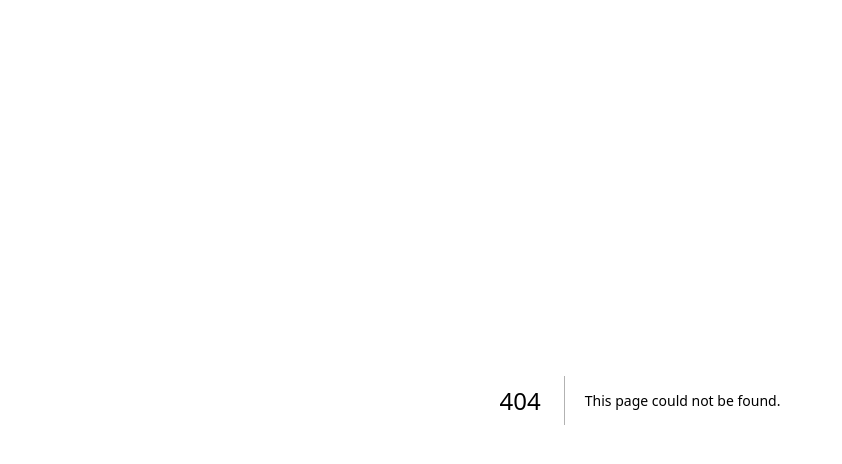
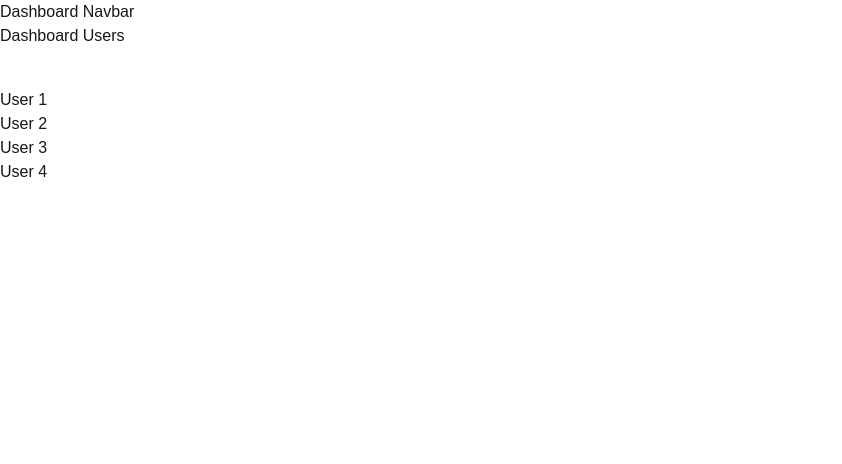
Before and after one commit to sundaram26/next-js-16, a Next.js app: page /dashboard/users in a window 1280 px wide. Before the commit this address had no page. Shown: the top 464 px of the page, without its empty margins (0-842 px from the left). Built offline with nearby package versions, Linux system fonts and the light colour scheme.

Commit message:
Theory part done

```diff
--- a/next.config.ts
+++ b/next.config.ts
@@ -2,6 +2,7 @@ import type { NextConfig } from "next";
 
 const nextConfig: NextConfig = {
   /* config options here */
+  reactCompiler: true,
   experimental: {
     turbopackFileSystemCacheForDev: true,
   },
--- a/package.json
+++ b/package.json
@@ -20,6 +20,7 @@
     "@types/node": "^20",
     "@types/react": "^19",
     "@types/react-dom": "^19",
+    "babel-plugin-react-compiler": "^1.0.0",
     "tailwindcss": "^4",
     "typescript": "^5"
   }
--- /dev/null
+++ b/src/app/(dashboard)/dashboard/analytics/page.tsx
@@ -0,0 +1,8 @@
+
+const Analytics = () => {
+  return (
+    <div>Analytics</div>
+  )
+}
+
+export default Analytics
--- /dev/null
+++ b/src/app/(dashboard)/dashboard/users/[id]/page.tsx
@@ -0,0 +1,9 @@
+
+const UserDetails = async ({ params }: { params: Promise<{ id: string }> }) => {
+    const { id } = await params;
+    return (
+        <div>Showing details for user {id}</div>
+    )
+}
+
+export default UserDetails
--- /dev/null
+++ b/src/app/(dashboard)/dashboard/users/page.tsx
@@ -0,0 +1,17 @@
+import Link from "next/link"
+
+const Users = () => {
+    return (
+        <div>
+            <h1>Dashboard Users</h1>
+            <ul className = "mt-10">
+                <li><Link href="/dashboard/users/1">User 1</Link></li>
+                <li><Link href="/dashboard/users/2">User 2</Link></li>
+                <li><Link href="/dashboard/users/3">User 3</Link></li>
+                <li><Link href="/dashboard/users/4">User 4</Link></li>
+            </ul>
+        </div>
+    )
+}
+
+export default Users
--- /dev/null
+++ b/src/app/(dashboard)/layout.tsx
@@ -0,0 +1,11 @@
+
+const Layout = ({ children }: { children: React.ReactNode }) => {
+    return (
+        <div>
+            <p>Dashboard Navbar</p>
+            {children}
+        </div>
+    )
+}
+
+export default Layout
--- /dev/null
+++ b/src/app/(root)/about/page.tsx
@@ -0,0 +1,9 @@
+
+const About = () => {
+  throw new Error('Not implemented yet')
+  return (
+    <div>About</div>
+  )
+}
+
+export default About
--- /dev/null
+++ b/src/app/(root)/error.tsx
@@ -0,0 +1,30 @@
+'use client' // Error boundaries must be Client Components
+
+import { useEffect } from 'react'
+
+export default function Error({
+    error,
+    reset,
+}: {
+    error: Error & { digest?: string }
+    reset: () => void
+}) {
+    useEffect(() => {
+        // Log the error to an error reporting service
+        console.error(error)
+    }, [error])
+
+    return (
+        <div>
+            <h2>Something went wrong!</h2>
+            <button
+                onClick={
+                    // Attempt to recover by trying to re-render the segment
+                    () => reset()
+                }
+            >
+                Try again
+            </button>
+        </div>
+    )
+}
--- /dev/null
+++ b/src/app/(root)/layout.tsx
@@ -0,0 +1,11 @@
+
+const Layout = ({ children }: { children: React.ReactNode }) => {
+    return (
+        <div>
+            <p>Navbar</p>
+            {children}
+        </div>
+    )
+}
+
+export default Layout
--- /dev/null
+++ b/src/app/(root)/page.tsx
@@ -0,0 +1,29 @@
+import React from 'react'
+
+interface Album {
+  userId: Number,
+  id: Number,
+  title: String
+}
+
+const Home = async () => {
+  const response = await fetch("https://jsonplaceholder.typicode.com/albums");
+  if (!response.ok) throw new Error("Failed to fetch data");
+
+  const albums = await response.json();
+  return (
+    <div className="text">
+      {
+        albums.map((album: Album, i: any) => (
+          <div
+            key={album ? album.userId : i}
+          >
+            {album.title}
+          </div>
+        ))
+      }
+    </div>
+  )
+}
+
+export default Home
--- /dev/null
+++ b/src/app/loader.tsx
@@ -0,0 +1,8 @@
+
+const Loader = () => {
+  return (
+    <div>____ Spinner ____</div>
+  )
+}
+
+export default Loader
--- a/src/app/page.tsx
+++ /dev/null
@@ -1,9 +0,0 @@
-import React from 'react'
-
-const Home = () => {
-  return (
-    <div className="text">Home</div>
-  )
-}
-
-export default Home
```
Also changed, not shown: 1 other file (tests, documents, lock files or other folders).
